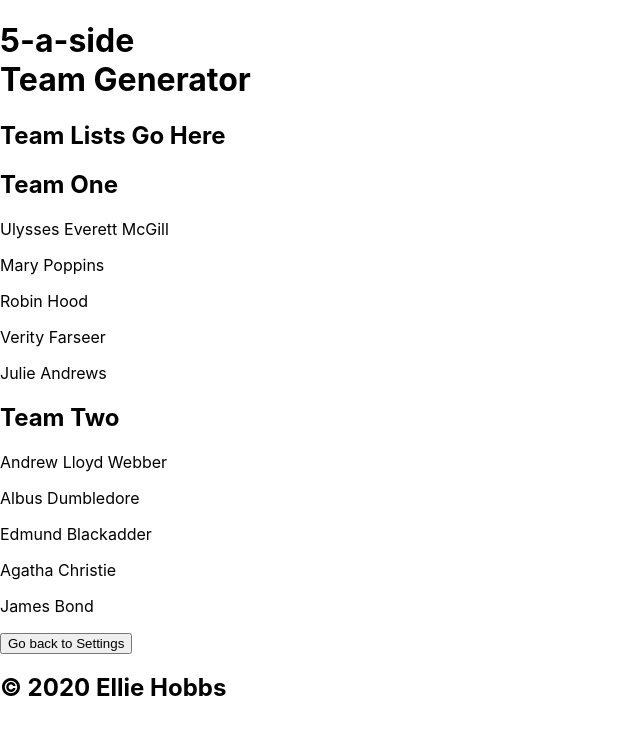
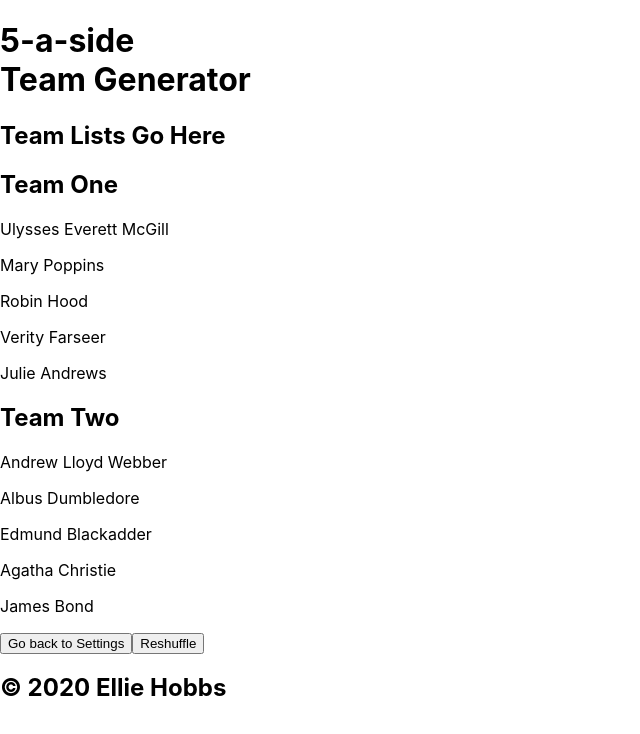
Before and after one commit to Nelboh/technical-challenge, a React (Create React App) app: page / in a window 1280 px wide. Both pictures are taken after a click on the button "Generate Teams". Shown: the top 734 px of the page, without its empty margins (0-640 px from the left). Built offline with nearby package versions, Linux system fonts and the light colour scheme.

Commit message:
Made a reshuffle teams button for List component

```diff
--- a/src/components/Lists/Lists.js
+++ b/src/components/Lists/Lists.js
@@ -1,6 +1,7 @@
 import { Component } from "react";
 
 import store from "../../data/store";
+import teamSorter from "../../logic/teamSorter";
 
 class Lists extends Component {
     constructor(props) {
@@ -11,10 +12,22 @@ class Lists extends Component {
         };
 
         this.handleOpenSettings = this.handleOpenSettings.bind(this);
+
+        this.handleReshuffle = this.handleReshuffle.bind(this);
     }
 
     handleOpenSettings = (e) => {
         store.dispatch({ type: "SETTINGS_INCOMPLETE" });
+    }
+
+    handleReshuffle = (e) => {
+        e.preventDefault();
+        teamSorter();
+
+        this.setState({
+            teamA: store.getState().teamA,
+            teamB: store.getState().teamB,
+        })
     }
 
     render() {
@@ -41,6 +54,8 @@ class Lists extends Component {
                 ))}
 
                 <button onClick={this.handleOpenSettings}>Go back to Settings</button>
+
+                <button onClick={this.handleReshuffle}>Reshuffle</button>
             </>
         )
     }
```
Also changed, not shown: 1 other file (tests, documents, lock files or other folders).
